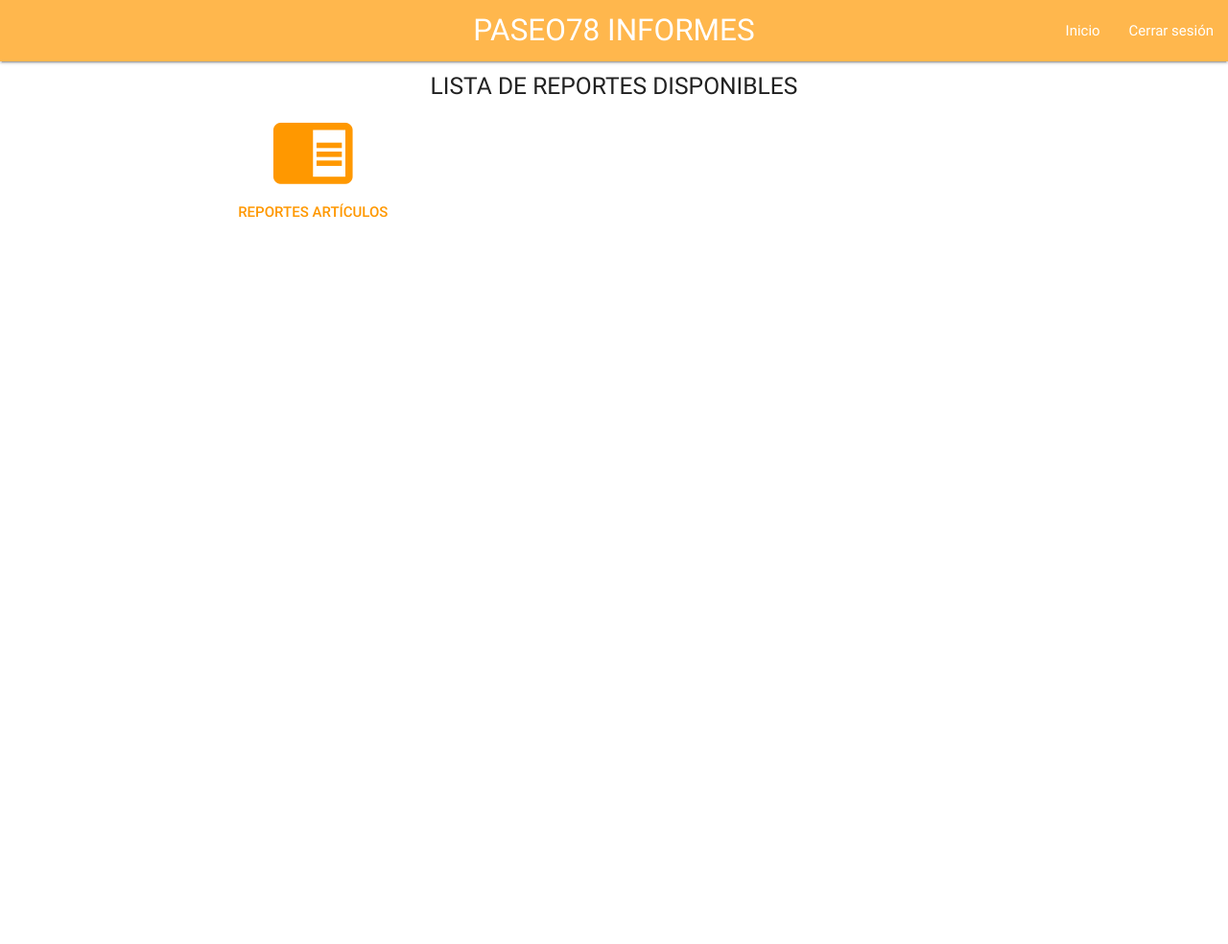
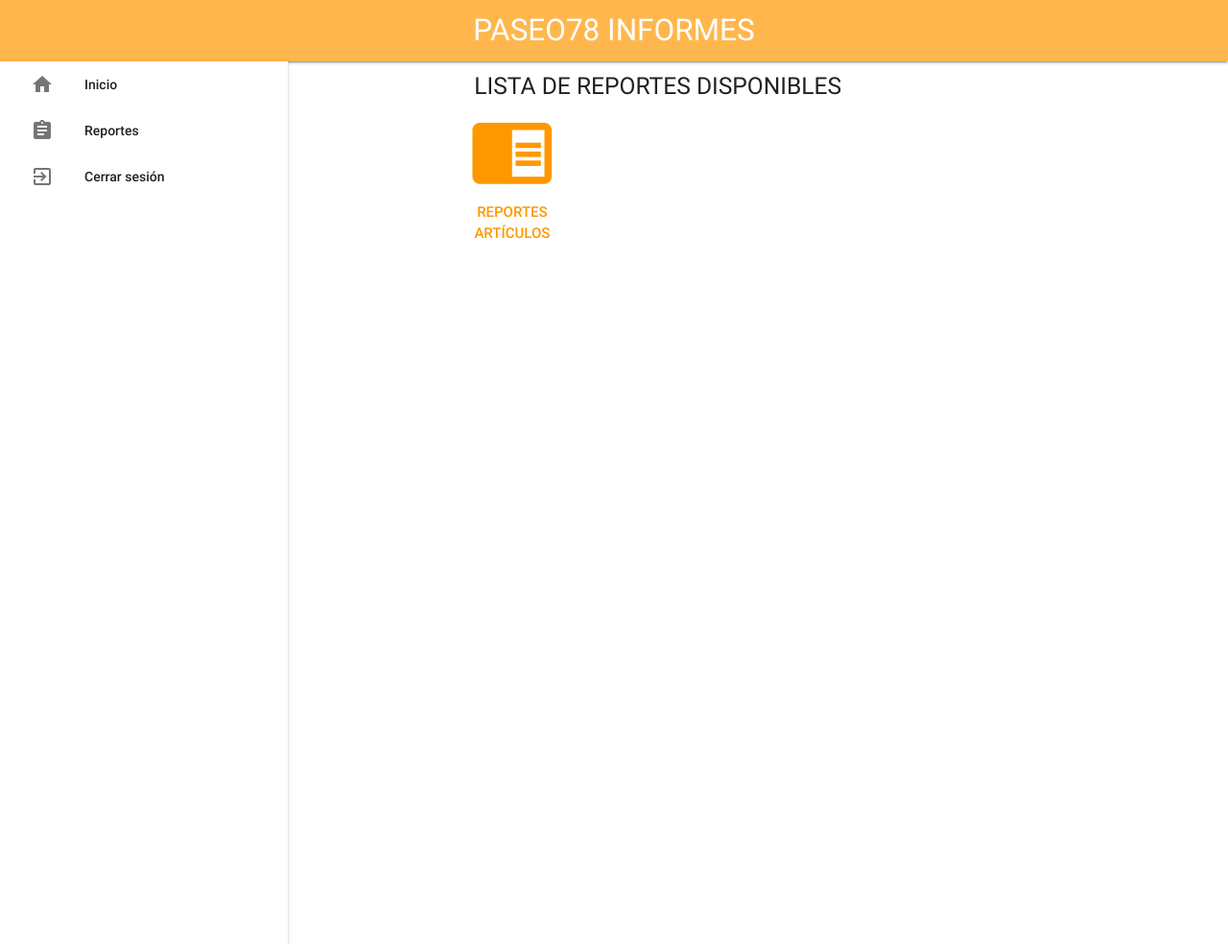
Before and after one commit to LauserK/leonux-paseo, a Django app: page / in a window 1280 px wide. Shown: the whole page at 96% size. Run offline with Django 3.2, Linux system fonts and the light colour scheme; the visitor is signed in with stand-in values (Sample User, id 1); parts of the project's set-up code (start-up, migrations or seed data) failed here and were passed over.

Commit message:
SIDENAV BAR ADDED AND BETTER ORGANIZE

```diff
--- a/articulos/urls.py
+++ b/articulos/urls.py
@@ -1,7 +1,8 @@
 from django.conf.urls import url
-from .views import ArticuloReporteView
+from .views import ArticuloReporteView, ReporteMenuView
 
 urlpatterns = [
     # Reporte articulos
+    url(r'^', ReporteMenuView.as_view(), name='reporte-home'),
     url(r'^articulos/$', ArticuloReporteView.as_view(), name='reporte-articulos'),
 ]
--- a/articulos/views.py
+++ b/articulos/views.py
@@ -19,11 +19,11 @@ def dictfetchall(cursor):
         for row in cursor.fetchall()
     ]
 
-class HomeView(LoginRequiredMixin, View):
+class ReporteMenuView(LoginRequiredMixin, View):
     login_url = '/login/'
     def get(self, request):
         ctx = {}
-        template   = "index.html"
+        template   = "menus/reportes.html"
         return render(request, template, ctx)
 
 class LoginView(View):
--- a/leonux_paseo/urls.py
+++ b/leonux_paseo/urls.py
@@ -18,10 +18,10 @@ from django.conf.urls import url, include
 from django.contrib import admin
 from articulos import urls as articulos_urls
 from django.contrib.auth import urls as auth_urls
-from articulos.views import LoginView, HomeView
+from articulos.views import LoginView, ReporteMenuView
 
 urlpatterns = [
-    url(r'^$', HomeView.as_view(), name='home'),
+    url(r'^$', ReporteMenuView.as_view(), name='home'),
     url(r'^reportes/', include(articulos_urls, namespace='reportes')),
     url(r'^accounts/', include(auth_urls)),
     url(r'^login/$', LoginView.as_view(), name='login'),
--- /dev/null
+++ b/public/templates/base-sidenav.html
@@ -0,0 +1,67 @@
+{% load static %}
+<!DOCTYPE html>
+<html lang="es">
+<head>
+    <meta charset="UTF-8">
+    <meta name="viewport" content="width=device-width, initial-scale=1.0">
+    <meta http-equiv="X-UA-Compatible" content="ie=edge">
+    <title>PASEO78 INFORMES {% block title %}{% endblock title %}</title>
+    <link rel="stylesheet" href="{% static 'css/custom.css' %}">
+    <link type="text/css" rel="stylesheet" href="{% static 'css/materialize.min.css' %}"  media="screen,projection"/>
+    <link href="https://fonts.googleapis.com/icon?family=Material+Icons" rel="stylesheet">
+</head>
+<body>
+    <nav>
+        <div class="nav-wrapper orange lighten-2">
+            <a href="#" class="brand-logo center">PASEO78 INFORMES</a>
+        </div>
+    </nav>
+
+    <div class="row">
+        <div class="col s2 black">
+            {% if user.is_authenticated %}
+            <ul class="side-nav fixed" style="top: 64px !important;" id="mobile-demo">
+                <li>
+                    <a href="{% url 'home' %}" class="waves-effect waves-blue">
+                        <i class="material-icons">home</i> Inicio
+                    </a>
+                </li>
+                <li>
+                    <a href="/reportes" class="waves-effect waves-blue">
+                        <i class="material-icons">assignment</i> Reportes
+                    </a>
+                </li>
+                <li>
+                    <a href="/accounts/logout" class="waves-effect waves-blue">
+                        <i class="material-icons">exit_to_app</i> Cerrar sesión
+                    </a>
+                </li>
+            </ul>
+            {% endif %}
+        </div>
+
+        <!-- MAIN VIEW REPORTES -->
+        <div class="col s10">
+            <div class="container">
+                {% block content %}
+
+                {% endblock content %}
+            </div>
+        </div>
+    </div>
+
+    <script type="text/javascript" src="{% static 'js/jquery.js' %}"></script>
+    <script type="text/javascript" src="{% static 'js/materialize.js' %}"></script>
+
+    <script>
+        $(document).ready(function() {
+            $('select').material_select();
+        });
+    </script>
+
+    {% block script %}
+
+    {% endblock script %}
+
+</body>
+</html>
--- a/public/templates/base.html
+++ b/public/templates/base.html
@@ -6,6 +6,7 @@
     <meta name="viewport" content="width=device-width, initial-scale=1.0">
     <meta http-equiv="X-UA-Compatible" content="ie=edge">
     <title>PASEO78 INFORMES {% block title %}{% endblock title %}</title>
+    <link rel="stylesheet" href="{% static 'css/custom.css' %}">
     <link type="text/css" rel="stylesheet" href="{% static 'css/materialize.min.css' %}"  media="screen,projection"/>
     <link href="https://fonts.googleapis.com/icon?family=Material+Icons" rel="stylesheet">
 </head>
@@ -13,12 +14,6 @@
     <nav>
         <div class="nav-wrapper orange lighten-2">
             <a href="#" class="brand-logo center">PASEO78 INFORMES</a>
-            {% if user.is_authenticated %}
-            <ul class="right">
-                <li><a href="{% url 'home' %}">Inicio</a></li>
-                <li><a href="/accounts/logout">Cerrar sesión</a></li>
-            </ul>
-            {% endif %}
         </div>
     </nav>
 
--- a/public/templates/index.html
+++ /dev/null
@@ -1,24 +0,0 @@
-{% extends "base.html" %}
-
-{% block content %}
-
-<div class="container">
-    <div class="row">
-        <div class="col s12">
-            <h5 class="center-align">LISTA DE REPORTES DISPONIBLES</h5>
-        </div>
-
-        <div class="row">
-            <div class="col s12 m4 center-align">
-                <a href="{% url 'reportes:reporte-articulos' %}" class="orange-text">
-                    <i class="large material-icons">chrome_reader_mode</i>
-                    <br/>
-                    <strong>REPORTES ARTÍCULOS</strong>
-                </a>
-            </div>
-        </div>
-
-    </div>
-</div>
-
-{% endblock %}
--- /dev/null
+++ b/public/templates/menus/reportes.html
@@ -0,0 +1,24 @@
+{% extends "base-sidenav.html" %}
+
+{% block content %}
+    <!-- MAIN VIEW REPORTES -->
+    <div class="col s10">
+        <div class="container">
+            <div class="row">
+                <div class="col s12">
+                    <h5 class="center-align">LISTA DE REPORTES DISPONIBLES</h5>
+                </div>
+                <div class="row">
+                    <div class="col s12 m4 center-align">
+                        <a href="{% url 'reportes:reporte-articulos' %}" class="orange-text">
+                        <i class="large material-icons">chrome_reader_mode</i>
+                        <br/>
+                        <strong>REPORTES ARTÍCULOS</strong>
+                        </a>
+                    </div>
+                </div>
+            </div>
+        </div>
+    </div>
+</div>
+{% endblock %}
--- a/public/templates/reportes/articulo-index.html
+++ b/public/templates/reportes/articulo-index.html
@@ -1,8 +1,8 @@
-{% extends 'base.html' %}
+{% extends 'base-sidenav.html' %}
 
 {% block content %}
     <div class="row">
-        <form method="POST" class="col s10 offset-s1 center-align">
+        <form method="POST" class="col s12 offset-s1 center-align">
             {% csrf_token %}
             <div class="row card">
                 <div class="col s12 center">
```
Also changed, not shown: articulos/static/css/custom.css (added).
